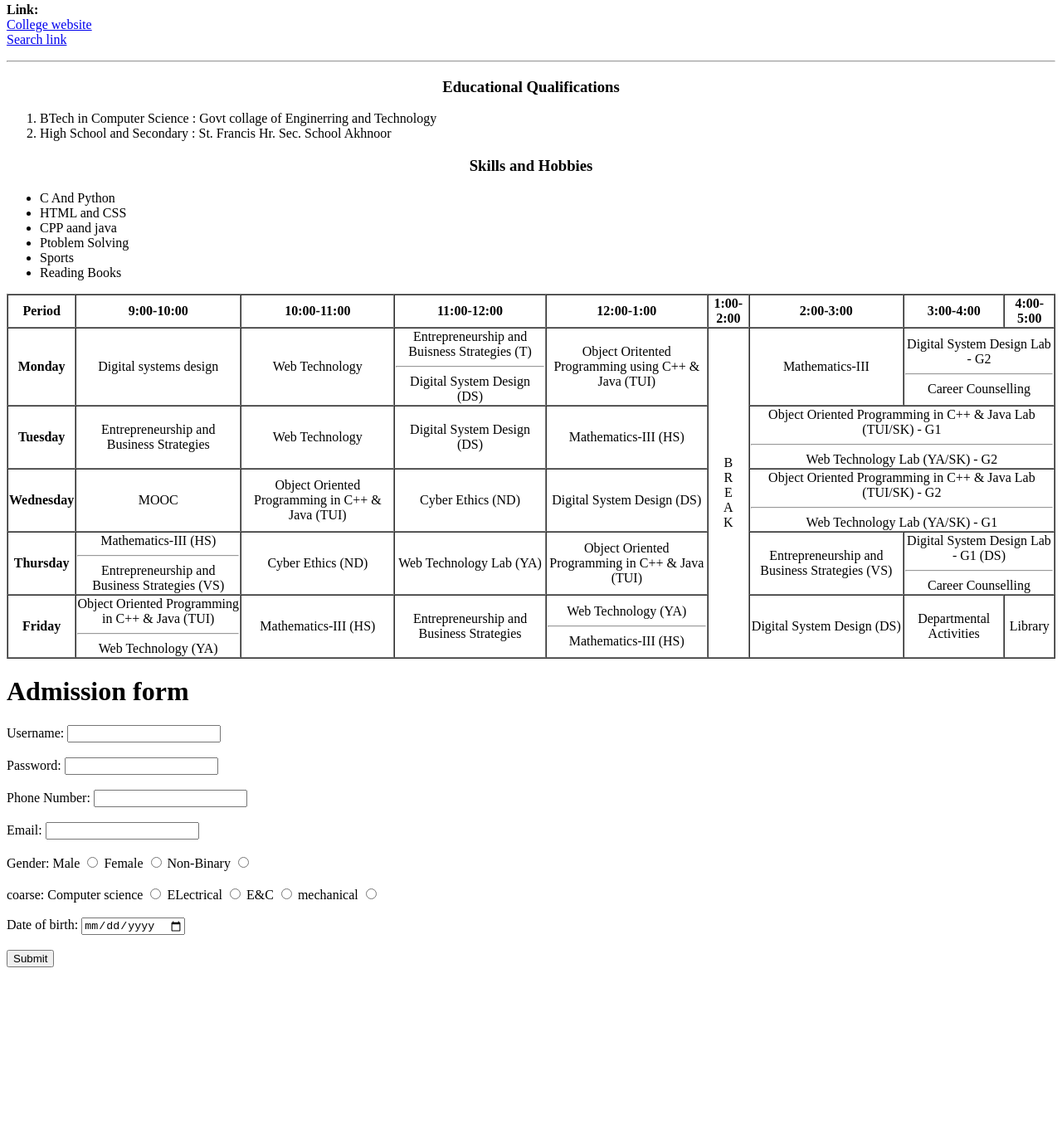
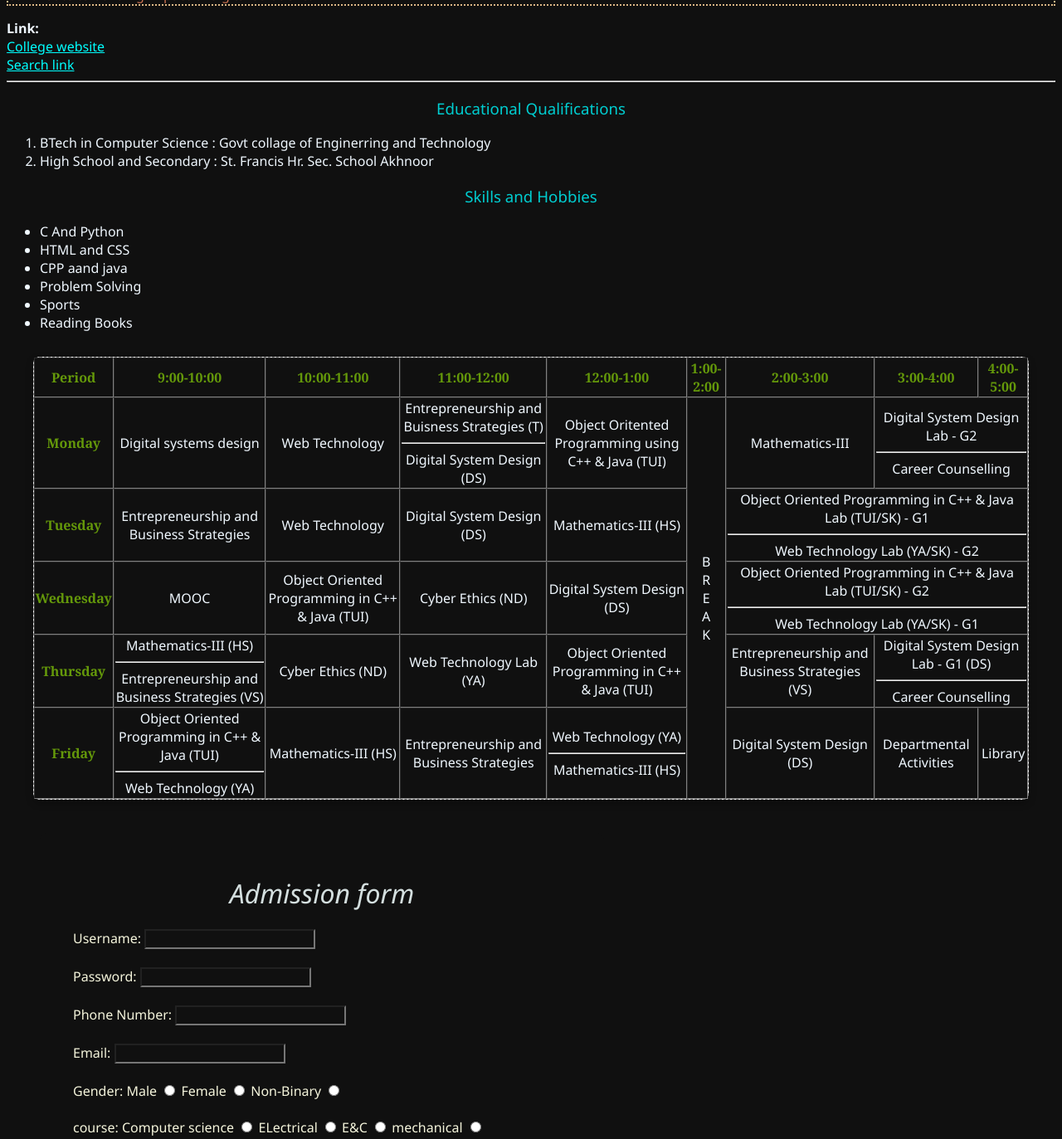
Before and after one commit to madhavraghavak47-rgb/webdev, a plain HTML site: page practical_1.html in a window 1280 px wide. Shown: the part 330-1703 px from the top of the page at 83% size. Before the commit the page ends 1504 px from the top, so only its background shows below. Drawn offline with Linux system fonts and the light colour scheme.

Commit message:
practical 2

```diff
--- /dev/null
+++ b/practical.css
@@ -0,0 +1,65 @@
+*{
+    font-family: 'Segoe UI', Tahoma, Geneva, Verdana, sans-serif;
+    background-color: rgb(16, 16, 16);
+    color: aliceblue;
+}
+h1{
+    color: rgb(212, 223, 223);
+    font-style: italic;
+    font-weight: 200;
+
+}
+h2{
+    color: beige;
+    font-style: oblique;
+
+}
+h3{
+    color:darkturquoise;
+    font-weight: 300;
+}
+th{ font-family: Cambria, Cochin, Georgia, Times, 'Times New Roman', serif;
+    color: rgb(100, 152, 10);
+}
+img{
+    border-radius: 50%;
+}
+p{
+    color: rgb(204, 114, 81);
+    border:2px solid burlywood;
+    border-style: dotted;
+    border-radius: 0%;
+}
+a{
+    color: aqua;
+}
+table{
+    width: 95%;
+    margin: 30px auto;
+    border-collapse:separate;
+    font-family: 'Segoe UI', Tahoma, Geneva, Verdana, sans-serif;
+    box-shadow: 0 4px 10px rgba(0, 0, 0, 0.3);
+    background-color: #ffffff;
+    border-radius:8px;
+    border-style: dashed;
+}
+label{
+    color:beige;
+}
+form {
+    max-width: 600px;
+    margin: 40px;
+    padding: 30px 40px;
+    border-radius: 10px;
+    border-color: antiquewhite;
+    border-width: 20px;
+    font-family: 'Segoe UI', Tahoma, Geneva, Verdana, sans-serif;
+}
+.container {
+            max-width: 1100px;
+            margin: 0 auto;
+            background: #ffffff;
+            padding: 40px;
+            border-radius: 10px;
+            box-shadow: 0 4px 15px rgba(0, 0, 0, 0.1);
+}
--- a/practical_1.html
+++ b/practical_1.html
@@ -2,29 +2,29 @@
 <html lang="en">
 <head>
 <title>Document</title>
+<link rel="stylesheet" href="practical.css">
 </head>
 <body>
-    <h1 align="center">Govt collage Of Engineering and Technology Jammu</h1>
+    <h1 align="center">Govt college Of Engineering and Technology Jammu</h1>
     <h2 align="center">Madhav Verma</h2>
     <h3 align="center">B.Tech in Computer Science and Engineering</h3>
     <div align="center">
         <img src="C:\Users\acer\OneDrive\图片\Copilot_20250704_225104.png" width="200">
     </div>
     <h3>About me :</h3>
-    <br>
     <p>
         Hello! I am an enthusiastic computer science student with a strong foundation in problem-solving and software development.
         I have consistently maintained excellent academic grades throughout my schooling and am currently enjoying learning about web technologies.
         My career goal is to become a Full-Stack Web Developer and contribute to building impactful digital solutions.
     </p>
-    <p>
+    <x>
         <strong>
          Link:
         </strong>
         <br>
         <a href="https://www.gcetj.ac.in" target="_blank">College website</a><br>
         <a href="https://www.google.com" target="_blank">Search link</a>
-    </p>
+    </x>
     <hr>
     <h3 align="center">
         Educational Qualifications
@@ -51,7 +51,7 @@
             CPP aand java
         </li>
         <li>
-            Ptoblem Solving
+            Problem Solving
         </li>
         <li>
             Sports
@@ -130,9 +130,9 @@
             <td>Departmental Activities</td>
             <td>Library</td>
     </table>
-    <form action="http://www.youtube.com">
+    <form  action="redirect.html">
 
-        <h1>Admission form</h1>
+        <h1 align="center">Admission form</h1>
         <div>
         <label for="username">Username: </label>
         <input type ="text" required></input>
@@ -174,15 +174,15 @@
         <br>
 
         <div>
-        <label for="coarse">coarse: </label>
-        <label for="coarse">Computer science</label>
-        <input type="radio" name="coarse">
-        <label for="coarse">ELectrical</label>
-        <input type="radio" name="coarse">
-        <label for="coarse">E&C</label>
-        <input type="radio" name="coarse">
-        <label for="coarse">mechanical</label>
-        <input type="radio" name="coarse">
+        <label for="course">course: </label>
+        <label for="course">Computer science</label>
+        <input type="radio" name="course">
+        <label for="course">ELectrical</label>
+        <input type="radio" name="course">
+        <label for="course">E&C</label>
+        <input type="radio" name="course">
+        <label for="course">mechanical</label>
+        <input type="radio" name="course">
         </div>
 
         <br>
```
Also changed, not shown: redirect.html (added, +13 -0 lines).
